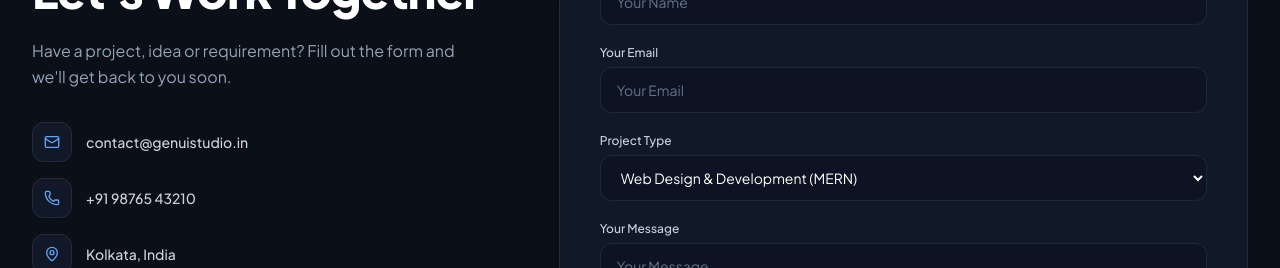
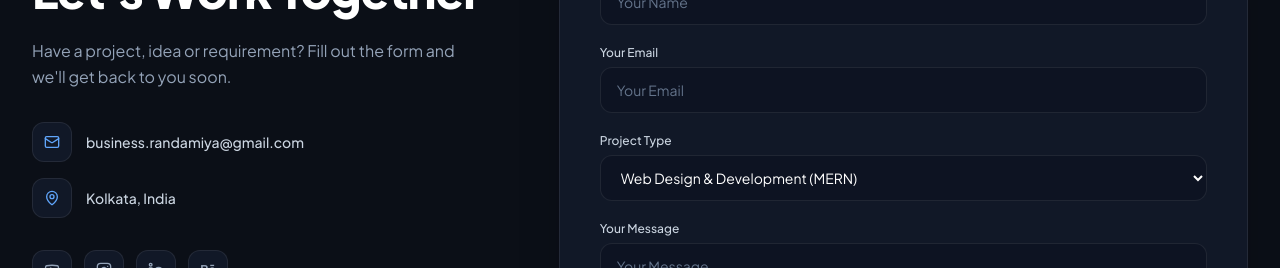
Before and after one commit to SohamB2004/project-portfolio, a React (Vite) app in the folder client/: page / in a window 1280 px wide. Shown: the part 7220-7488 px from the top of the page. Built offline with nearby package versions, Linux system fonts and the light colour scheme; no server answers.

Commit message:
Update contact email to business.randamiya@gmail.com and remove phone number

```diff
--- a/client/src/components/ContactSection.jsx
+++ b/client/src/components/ContactSection.jsx
@@ -1,5 +1,5 @@
 import React, { useState } from 'react';
-import { Mail, Phone, MapPin, Youtube, Instagram, Linkedin, Send, ArrowUpRight, CheckCircle2, AlertCircle, Loader2, Sparkles } from 'lucide-react';
+import { Mail, MapPin, Youtube, Instagram, Linkedin, Send, ArrowUpRight, CheckCircle2, AlertCircle, Loader2, Sparkles } from 'lucide-react';
 import { playPop, playChime } from '../utils/audioFx';
 import { fireConfetti } from '../utils/confetti';
 import { getApiUrl } from '../utils/api';
@@ -120,26 +120,14 @@ export default function ContactSection() {
 
                 {/* Email */}
                 <a
-                  href="mailto:contact@genuistudio.in"
+                  href="mailto:business.randamiya@gmail.com"
                   onClick={playPop}
                   className="flex items-center gap-3.5 text-sm text-slate-300 hover:text-white transition-colors group"
                 >
                   <div className="w-10 h-10 rounded-xl bg-[#111827] border border-white/[0.08] flex items-center justify-center text-blue-400 group-hover:bg-blue-600 group-hover:text-white transition-all group-hover:scale-105">
                     <Mail className="w-4 h-4" />
                   </div>
-                  <span className="font-medium">contact@genuistudio.in</span>
-                </a>
-
-                {/* Phone */}
-                <a
-                  href="tel:+919876543210"
-                  onClick={playPop}
-                  className="flex items-center gap-3.5 text-sm text-slate-300 hover:text-white transition-colors group"
-                >
-                  <div className="w-10 h-10 rounded-xl bg-[#111827] border border-white/[0.08] flex items-center justify-center text-blue-400 group-hover:bg-blue-600 group-hover:text-white transition-all group-hover:scale-105">
-                    <Phone className="w-4 h-4" />
-                  </div>
-                  <span className="font-medium">+91 98765 43210</span>
+                  <span className="font-medium">business.randamiya@gmail.com</span>
                 </a>
 
                 {/* Location */}
```
Also changed, not shown: client/vercel.json.
